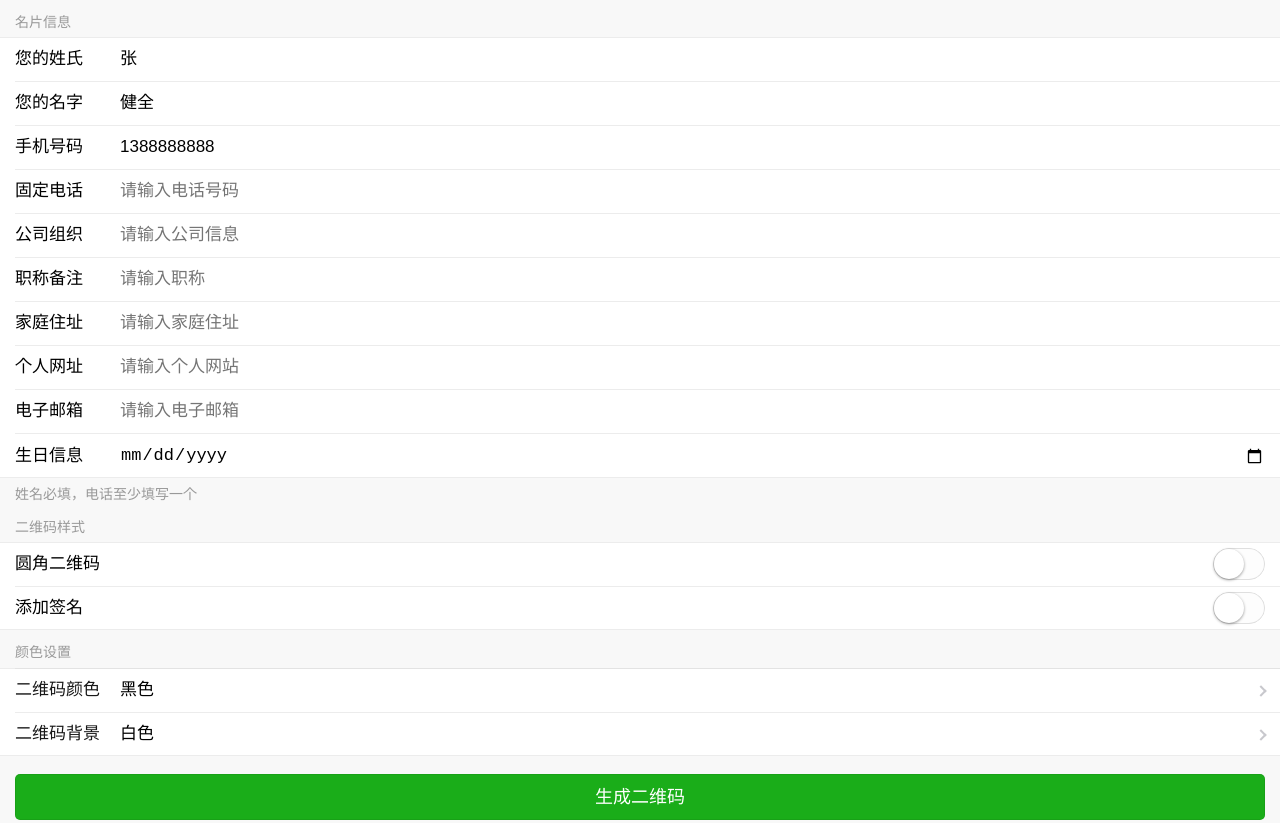
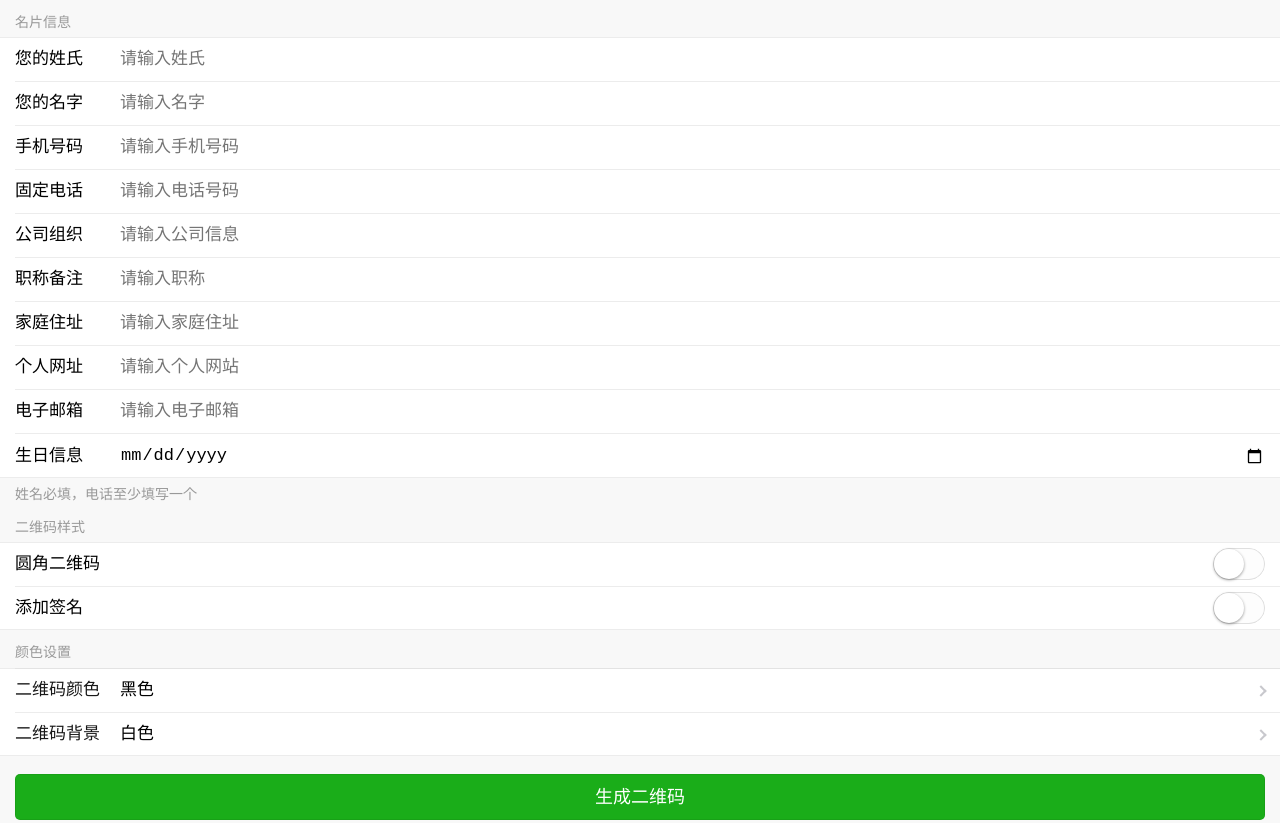
Before and after one commit to ydq/wxcard, a plain HTML site: page index.html in a window 1280 px wide. Shown: the top 823 px of the page. Drawn offline with Linux system fonts and the light colour scheme.

Commit message:
清除测试信息

```diff
--- a/index.html
+++ b/index.html
@@ -14,19 +14,19 @@
             <div class="weui-cell">
                 <div class="weui-cell__hd"><label class="weui-label">您的姓氏</label></div>
                 <div class="weui-cell__bd">
-                    <input class="weui-input" type="text" placeholder="请输入姓氏" id="lname" maxlength="4" value="张">
+                    <input class="weui-input" type="text" placeholder="请输入姓氏" id="lname" maxlength="4" >
                 </div>
             </div>
             <div class="weui-cell">
                 <div class="weui-cell__hd"><label class="weui-label">您的名字</label></div>
                 <div class="weui-cell__bd">
-                    <input class="weui-input" type="text" placeholder="请输入名字" id="fname" maxlength="4" value="健全">
+                    <input class="weui-input" type="text" placeholder="请输入名字" id="fname" maxlength="4">
                 </div>
             </div>
             <div class="weui-cell">
                 <div class="weui-cell__hd"><label class="weui-label">手机号码</label></div>
                 <div class="weui-cell__bd">
-                    <input class="weui-input" type="tel" pattern="[0-9]*" placeholder="请输入手机号码" id="mob" maxlength="11" value="1388888888">
+                    <input class="weui-input" type="tel" pattern="[0-9]*" placeholder="请输入手机号码" id="mob" maxlength="11">
                 </div>
             </div>
             <div class="weui-cell">
```
